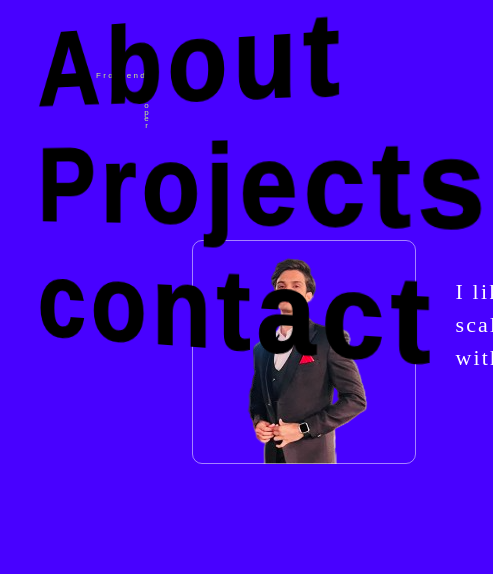
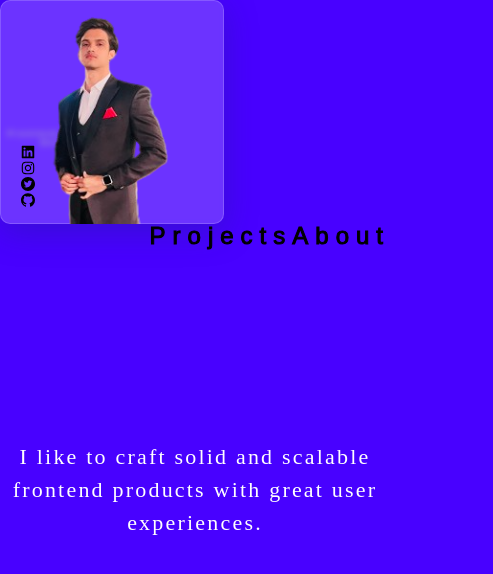
Before and after one commit to Shoaibk2604/my-portfolio, a React (Create React App) app: page / in a window 390 px wide. Shown: the top 574 px of the page, 493 px wide, since content can reach past the window. Built offline with nearby package versions, Linux system fonts and the light colour scheme.

Commit message:
Responsive-design-done

```diff
--- a/src/App.css
+++ b/src/App.css
@@ -3,22 +3,32 @@
   padding: 0;
   box-sizing: border-box;
   font-family: "Oswald", sans-serif;
+  scrollbar-width: none;
 }
 body {
   background: #4801ff;
   /* background: #040d2e; */
 }
-
-.navigation-wrapper {
-  transform: perspective(80em) rotateY(-30deg);
+html {
+  scroll-behavior: smooth;
+}
+body::-webkit-scrollbar {
+  width: 0px;
+}
+.navigation-tilt {
+  transition: all ease-in-out 0.3s;
+  transform: perspective(30em) rotateY(-40deg) skew(-13deg, -7deg);
+}
+.navigation-tilt:hover,
+.navigation-tilt-2:hover {
+  transform: rotateY(-5deg) skew(0deg, 0deg);
+}
+.navigation-tilt-2 {
+  transition: all ease-in-out 0.3s;
+  transform: perspective(30em) rotateY(-40deg);
 }
 .nav-btns:hover {
-  transform: skew(-13deg, 4deg);
   -webkit-text-fill-color: transparent;
-  transition: all ease-in-out 0.3s;
-}
-.nav-btns:not(:hover) {
-  transition: all ease-in-out 0.3s;
 }
 
 .nav-btns {
@@ -35,25 +45,20 @@ body {
 
 /* Profile Card */
 .profile-container {
-  width: 23em;
+  width: 17em;
   height: 14em;
-  position: fixed;
-  top: 15em;
-  left: 12em;
   overflow: hidden;
 }
 .profile-box {
   border: 1px solid rgba(255, 255, 255, 0.509);
   width: 14em;
   height: 14em;
-  position: fixed;
-  top: 15em;
+  position: absolute;
   transition: all ease-in-out 0.4s;
-  left: 12em;
   border-radius: 10px;
 }
 .profile-container:hover .profile-box {
-  top: 19em;
+  top: 4.3em;
   transform: perspective(70em) rotateX(75deg);
   background: rgba(255, 255, 255, 0.2);
   box-shadow: 0 8px 32px 0 rgba(31, 38, 135, 0.37);
@@ -76,7 +81,7 @@ body {
   color: #ccf381;
 }
 .title-one {
-  position: fixed;
+  position: absolute;
   top: 8.7em;
   font-size: 0.5em !important;
   transition: all ease-in-out 0.6s;
@@ -86,7 +91,7 @@ body {
 .title-two {
   writing-mode: vertical-lr;
   text-orientation: upright;
-  position: fixed;
+  position: absolute;
   top: 8.45em;
   left: 17.5em;
   transition: all ease-in-out 0.6s;
@@ -94,11 +99,11 @@ body {
   font-size: 0.5em !important;
 }
 
-.profile-container:hover .title-one {
+.profile-wrapper:hover .title-one {
   top: 9em;
   left: 19em;
 }
-.profile-container:hover .title-two {
+.profile-wrapper:hover .title-two {
   top: 10.2em;
   left: 21.5em;
   writing-mode: horizontal-tb;
@@ -108,12 +113,11 @@ body {
 .profile-info p {
   color: #fff;
   letter-spacing: 0.1em;
-  position: fixed;
+  position: absolute;
   top: 12.5em;
   font-size: 22px;
   left: 20.7em;
   width: 15em;
-  height: 100%;
   font-family: "Caveat", cursive;
 }
 
@@ -123,7 +127,7 @@ body {
 }
 
 /* project page */
-.glass-drop{
+.glass-drop {
   background: rgba(255, 255, 255, 0.2);
   box-shadow: 0 8px 32px 0 rgba(31, 38, 135, 0.37);
   backdrop-filter: blur(4px);
@@ -131,6 +135,90 @@ body {
   border-radius: 10px;
   border: 1px solid rgba(255, 255, 255, 0.18);
 }
-.background-circle{
-  background:repeating-radial-gradient(rgb(0,0,0,0.4) 2px, #4801ff 5px, #4801ff 100px);
+.background-circle {
+  background: repeating-radial-gradient(
+    rgb(0, 0, 0, 0.4) 2px,
+    #4801ff 5px,
+    #4801ff 100px
+  );
 }
+.position-social-icon {
+  position: absolute;
+  top: 16em;
+  left: 11%;
+}
+
+@media (max-width: 1270px) {
+  .nav-btns {
+    font-size: 4em;
+  }
+}
+
+@media (max-width: 640px) {
+  .position-social-icon {
+    position: absolute;
+    top: 9em;
+    left: 5%;
+  }
+  .nav-btns {
+    font-size: 1.5em;
+    font-weight: 300;
+    -webkit-text-stroke-width: 1px;
+    line-height: 1em;
+  }
+
+  .title-one {
+    top: 16em;
+    left: 1em;
+  }
+  .title-two {
+    top: 17.1em;
+    left: 5.1em;
+    writing-mode: horizontal-tb;
+    letter-spacing: 0.3em;
+  }
+  .profile-info p {
+    top: 20em;
+    text-align: center;
+    left: 0em;
+    width: 100%;
+  }
+
+  .profile-wrapper:hover .title-one {
+    top: 16em;
+    left: 1em;
+  }
+  .profile-wrapper:hover .title-two {
+    top: 17.1em;
+    left: 5.1em;
+  }
+  .profile-container:hover .profile-box {
+    top: 0em;
+    transform: perspective(0em) rotateX(0deg);
+    background: rgba(255, 255, 255, 0.2);
+    box-shadow: 0 8px 32px 0 rgba(31, 38, 135, 0.37);
+    backdrop-filter: blur(3px);
+    -webkit-backdrop-filter: blur(3px);
+    border-radius: 10px;
+    border: 1px solid rgba(255, 255, 255, 0.18);
+  }
+
+  .profile-container:hover .profile-img {
+    transform: translate(0, 0%);
+  }
+  .profile-container {
+    width: 14em;
+  }
+  .profile-container:hover {
+    overflow: hidden;
+  }
+  .navigation-wrapper {
+    display: flex;
+    top: 2em;
+    flex-direction: row-reverse;
+  }
+  .navigation-tilt,
+  .navigation-tilt-2 {
+    transform: rotateY(0deg) skew(0deg, 0deg);
+  }
+}
--- a/src/App.js
+++ b/src/App.js
@@ -4,7 +4,7 @@ import AnimatedRoutes from "./components/AnimatedRoutes";
 function App() {
   return (
     <div className="App">
-        <AnimatedRoutes />
+      <AnimatedRoutes />
     </div>
   );
 }
--- a/src/components/AboutHeading.jsx
+++ b/src/components/AboutHeading.jsx
@@ -3,11 +3,11 @@ import React from "react";
 
 const AboutHeading = () => {
   return (
-    <div className="m-5">
+    <div className=" mt-16 sm:m-5">
       <div className="mt-2">
         <Phrase
           margin={8}
-          size={70}
+          size={55}
           cubicBezier={[0.68, 0.04, 0.45, 0.98]}
           color="#ccf381"
           font="basic-medium"
@@ -25,11 +25,11 @@ const AboutHeading = () => {
       <div className="mt-2">
         <Phrase
           margin={8}
-          size={70}
+          size={50}
           cubicBezier={[0.68, 0.04, 0.45, 0.98]}
           color="#ffffff"
           font="basic-medium"
-          delay={1.5}
+          delay={1.3}
         >
           <Char char="F" />
           <Char char="U" />
@@ -41,11 +41,11 @@ const AboutHeading = () => {
       <div className="mt-2">
         <Phrase
           margin={8}
-          size={70}
+          size={48}
           cubicBezier={[0.68, 0.04, 0.45, 0.98]}
           color="#ffffff"
           font="basic-medium"
-          delay={2}
+          delay={1.6}
         >
           <Char char="P" />
           <Char char="U" />
--- /dev/null
+++ b/src/components/AccountLinks.jsx
@@ -0,0 +1,41 @@
+import React from "react";
+import {
+  AiFillGithub,
+  AiFillLinkedin,
+  AiFillTwitterCircle,
+  AiOutlineInstagram,
+} from "react-icons/ai";
+import { Link } from "react-router-dom";
+const AccountLinks = () => {
+  return (
+    <div className="relative">
+      <div className="flex flex-col position-social-icon">
+        <div className="text-3xl hover:text-blue-800 hover:bg-white rounded-full cursor-pointer my-2">
+          <Link to={"https://www.linkedin.com/in/shoaib-khan-174200235"} target="_blank">
+            {" "}
+            <AiFillLinkedin />
+          </Link>{" "}
+        </div>
+        <div className="text-3xl hover:text-red-500 hover:bg-white rounded-full cursor-pointer my-2">
+          <Link to={"https://www.instagram.com/i.shoaib_khan"} target="_blank">
+            {" "}
+            <AiOutlineInstagram />
+          </Link>{" "}
+        </div>
+        <div className="text-3xl hover:text-blue-500 hover:bg-white rounded-full cursor-pointer my-2">
+          <Link to={""} target="_blank">
+            {" "}
+            <AiFillTwitterCircle />
+          </Link>{" "}
+        </div>
+        <div className="text-3xl hover:text-grey-500 hover:bg-white rounded-full cursor-pointer my-2">
+          <Link to={"https://github.com/Shoaibk2604"} target="_blank">
+            <AiFillGithub />
+          </Link>
+        </div>
+      </div>
+    </div>
+  );
+};
+
+export default AccountLinks;
--- a/src/components/Navigation.jsx
+++ b/src/components/Navigation.jsx
@@ -3,15 +3,18 @@ import { Link } from "react-router-dom";
 
 const Navigation = () => {
   return (
-    <div className=" navigation-container">
-      <div className="absolute inset-y-0 right-12 navigation-wrapper uppercase ">
-        <Link to={"/about"}>
-        <div className="nav-btns ">About</div>
-        </Link>
-        <Link to={"/project"}>
-          <div className="nav-btns">Projects</div>
-        </Link>
-        <div className="nav-btns">contact</div>
+    <div className=" navigation-container ">
+      <div className="absolute   left-5 sm:left-1/2 top-14 navigation-wrapper uppercase ">
+        <div className="navigation-tilt">
+          <Link to={"/about"}>
+            <div className="nav-btns ml-8">About</div>
+          </Link>
+        </div>
+        <div className="navigation-tilt-2">
+          <Link to={"/project"}>
+            <div className="nav-btns">Projects</div>
+          </Link>
+        </div>
       </div>
     </div>
   );
--- a/src/components/Profile.jsx
+++ b/src/components/Profile.jsx
@@ -3,21 +3,26 @@ import profile from "../Assests/profile_img.png";
 const Profile = () => {
   return (
     <>
+      <div className="profile-wrapper">
         <div className="profile-info">
-    <p>I like to craft solid and scalable frontend products with great user experiences.</p>
+          <p>
+            I like to craft solid and scalable frontend products with great user
+            experiences.
+          </p>
         </div>
-      <div className="profile-container">
-        <div className="profile-box"></div>
-      <div className="profile-title text-5xl uppercase">
+        <div className="profile-title text-5xl uppercase ">
           <div className="title-one">
             <h3>Frontend</h3>
           </div>
           <div className="title-two">
-          <h3 >Developer</h3>
+            <h3>Developer</h3>
           </div>
         </div>
+        <div className="profile-container absolute top-32 left-16  sm:top-60 sm:left-48 md:top-60 md:left-48 lg:top-60 lg:left-48 xl:top-60 xl:left-48">
+          <div className="profile-box "></div>
           <div className="profile-img">
             <img src={profile} alt="Profile" />
+          </div>
         </div>
       </div>
     </>
--- a/src/pages/About/About.jsx
+++ b/src/pages/About/About.jsx
@@ -4,11 +4,18 @@ import Transition from "../../components/Transition";
 import profile from "../../Assests/aboutprofile.png";
 import Biography from "../../components/Biography";
 import Skill from "../../components/Skill";
+import { BiArrowBack } from "react-icons/bi";
+import { Link } from "react-router-dom";
 const About = () => {
   return (
     <>
       <Transition />
-      <div className="about-container mt-5 mx-1 md:mx-12">
+      <div className="about-container mt-5 mx-3 md:mx-12">
+        <div className="absolute top-5 sm:top-16  sm:right-16 text-4xl text-indigo-200">
+          <Link to="/">
+            <BiArrowBack />
+          </Link>
+        </div>
         <div className="grid sm:grid-cols-2 md:grid-cols-2 lg:grid-cols-3   ">
           <AboutHeading />
           <div className="about-profile grid place-items-center sm:place-items-start">
@@ -21,7 +28,7 @@ const About = () => {
           </div>
           <Biography />
         </div>
-        <Skill/>
+        <Skill />
       </div>
     </>
   );
--- a/src/pages/Home.jsx
+++ b/src/pages/Home.jsx
@@ -1,14 +1,16 @@
 import React from "react";
+import AccountLinks from "../components/AccountLinks";
 import Navigation from "../components/Navigation";
 import Profile from "../components/Profile";
 import Transition from "../components/Transition";
 
 const Home = () => {
   return (
-    <div className="container">
+    <div>
       <Transition />
       <Profile />
       <Navigation />
+      <AccountLinks />
     </div>
   );
 };
--- a/src/pages/Projects/Project.jsx
+++ b/src/pages/Projects/Project.jsx
@@ -13,19 +13,26 @@ const Project = () => {
           <h2 className="uppercase text-6xl grid place-content-center mt-12 text-indigo-200">
             Personal projects
           </h2>
-          <div className="absolute top-16 text-4xl text-indigo-200">
+          <div className="absolute top-2 sm:top-16 text-4xl text-indigo-200">
             <Link to="/">
               <BiArrowBack />
             </Link>
           </div>
         </div>
-        <div className="grid grid-cols-1 sm:grid-cols-2 md:grid-cols-2 xl:grid-cols-3 gap-8 place-content-around my-8 place-items-center"  >
-        {projectData.map((data) => {
-          return (
-              <ProjectCard title={data.title} img={data.picture} detail={data.detail} gitlink={data.gitlink} livelink={data.livelink} key={data.id}/>
-              );
-            })}
-            </div>
+        <div className="grid grid-cols-1 sm:grid-cols-2 md:grid-cols-2 xl:grid-cols-3 gap-8 place-content-around my-8 place-items-center">
+          {projectData.map((data) => {
+            return (
+              <ProjectCard
+                title={data.title}
+                img={data.picture}
+                detail={data.detail}
+                gitlink={data.gitlink}
+                livelink={data.livelink}
+                key={data.id}
+              />
+            );
+          })}
+        </div>
       </div>
     </>
   );
```
Also changed, not shown: src/components/Biography.jsx (+6 -6 lines), src/components/Skill.jsx (+15 -11 lines). Lines whose indentation alone changed are shown as unchanged.
